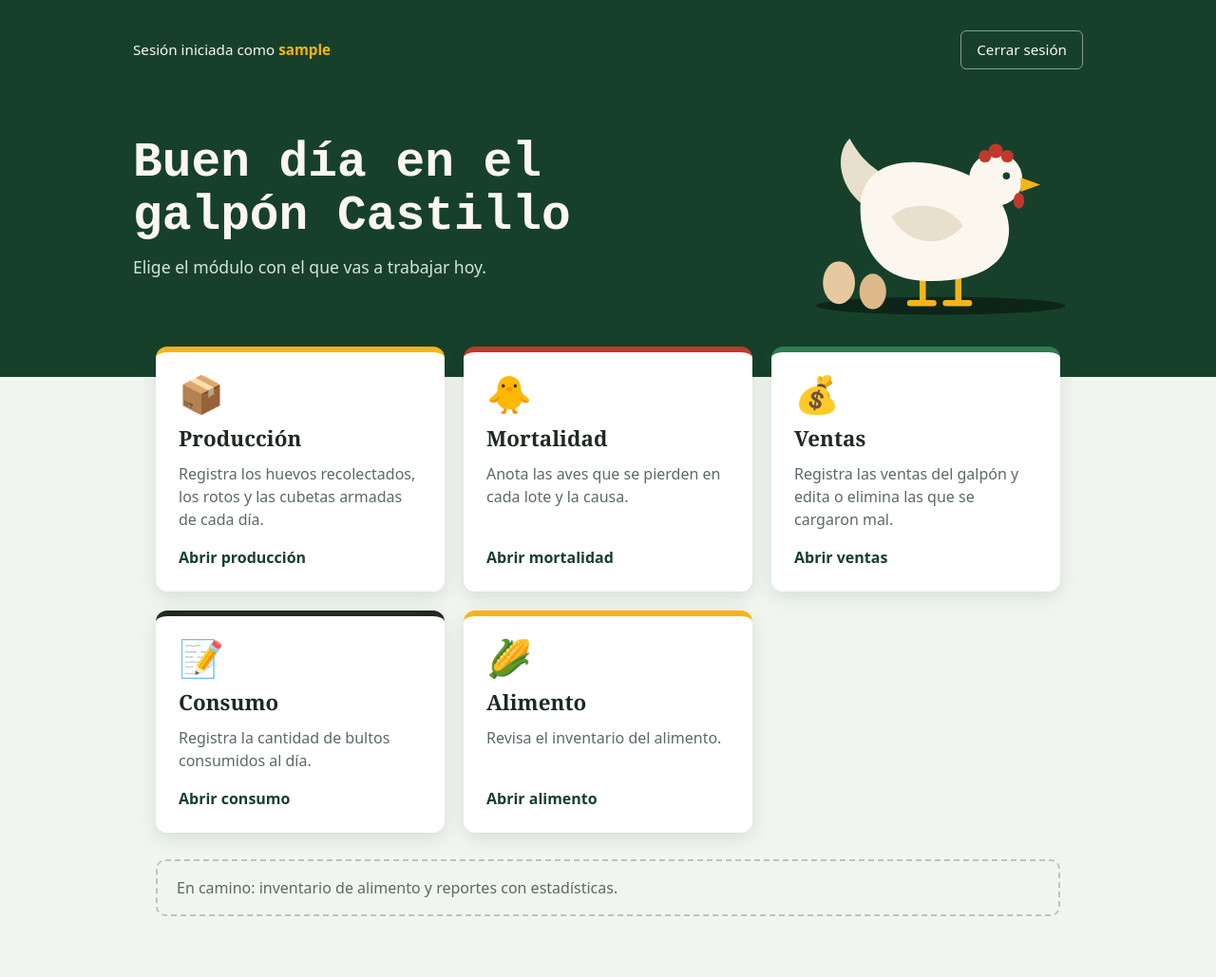
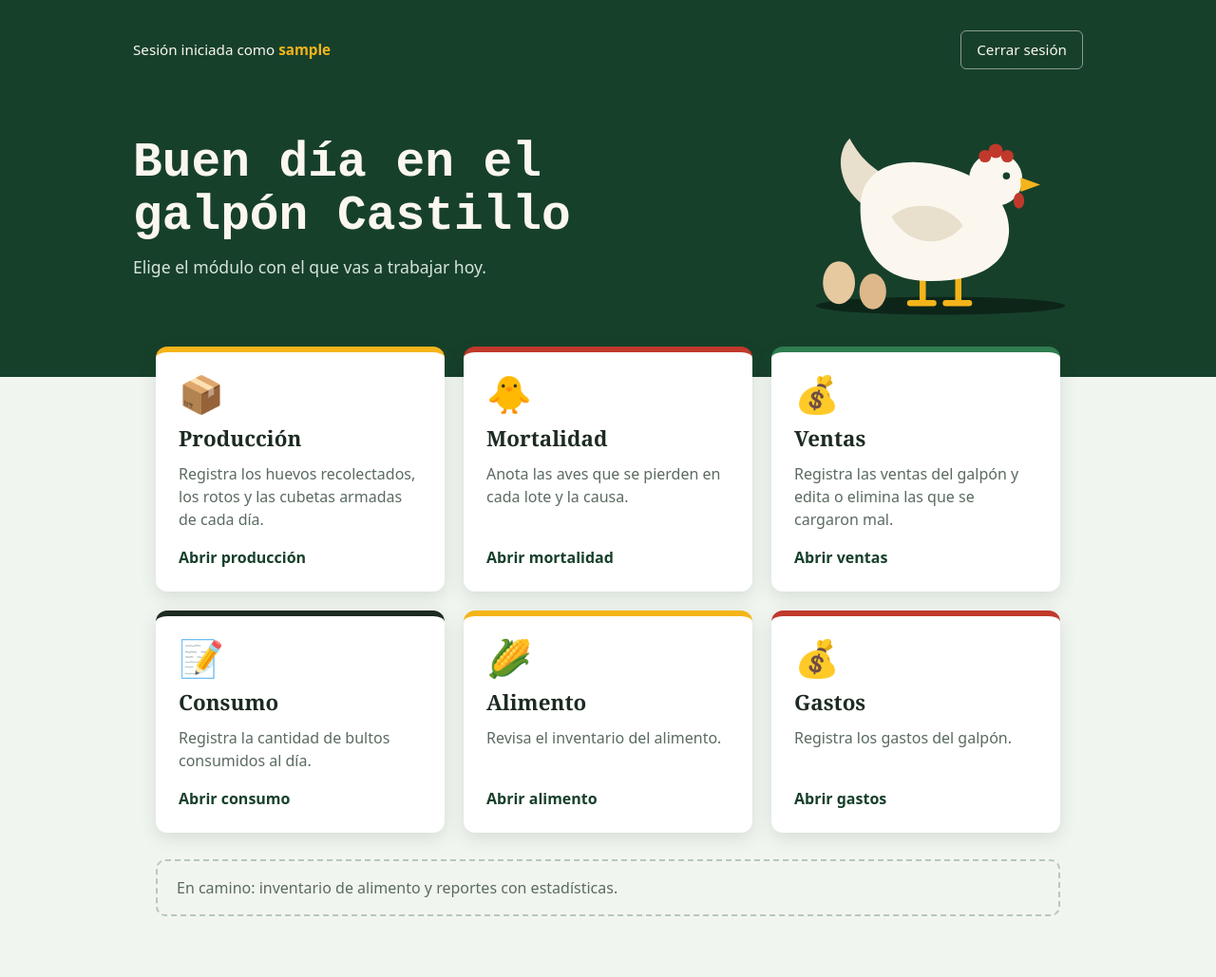
Before and after one commit to johancal30-ui/Galpon_Proyecto, a Django app: page / in a window 1280 px wide. Shown: the whole page at 95% size. Run offline with Django 5.2, Linux system fonts and the light colour scheme; the visitor is signed in with stand-in values (Sample User, id 1).

Commit message:
Organizando Home

```diff
--- a/Galpon_Proyecto/templates/home.html
+++ b/Galpon_Proyecto/templates/home.html
@@ -99,6 +99,7 @@
         .modulo-ventas { --acento: var(--verde-claro); }
         .modulo-consumo {   --acento: var(--tinta);}
         .modulo-alimento { --acento: var(--yema); }
+        .modulo-gastos { --acento: var(--cresta); }
 
         .icono { font-size: 2.4rem; line-height: 1; }
         .modulo h2 {
@@ -204,7 +205,17 @@
             <p>Revisa el inventario del alimento.</p>
             <span class="abrir">Abrir alimento</span>
         </a>
+        <!-- Gastos -->
+           <a class="modulo modulo-gastos" href="{% url 'registrar_gasto' %}">
+               <span class="icono">💰</span>
+               <h2>Gastos</h2>
+               <p>Registra los gastos del galpón.</p>
+               <span class="abrir">Abrir gastos</span>
+           </a>
     </nav>
+
+
+
 
     <p class="proximamente">
         En camino: inventario de alimento y reportes con estadísticas.
```
